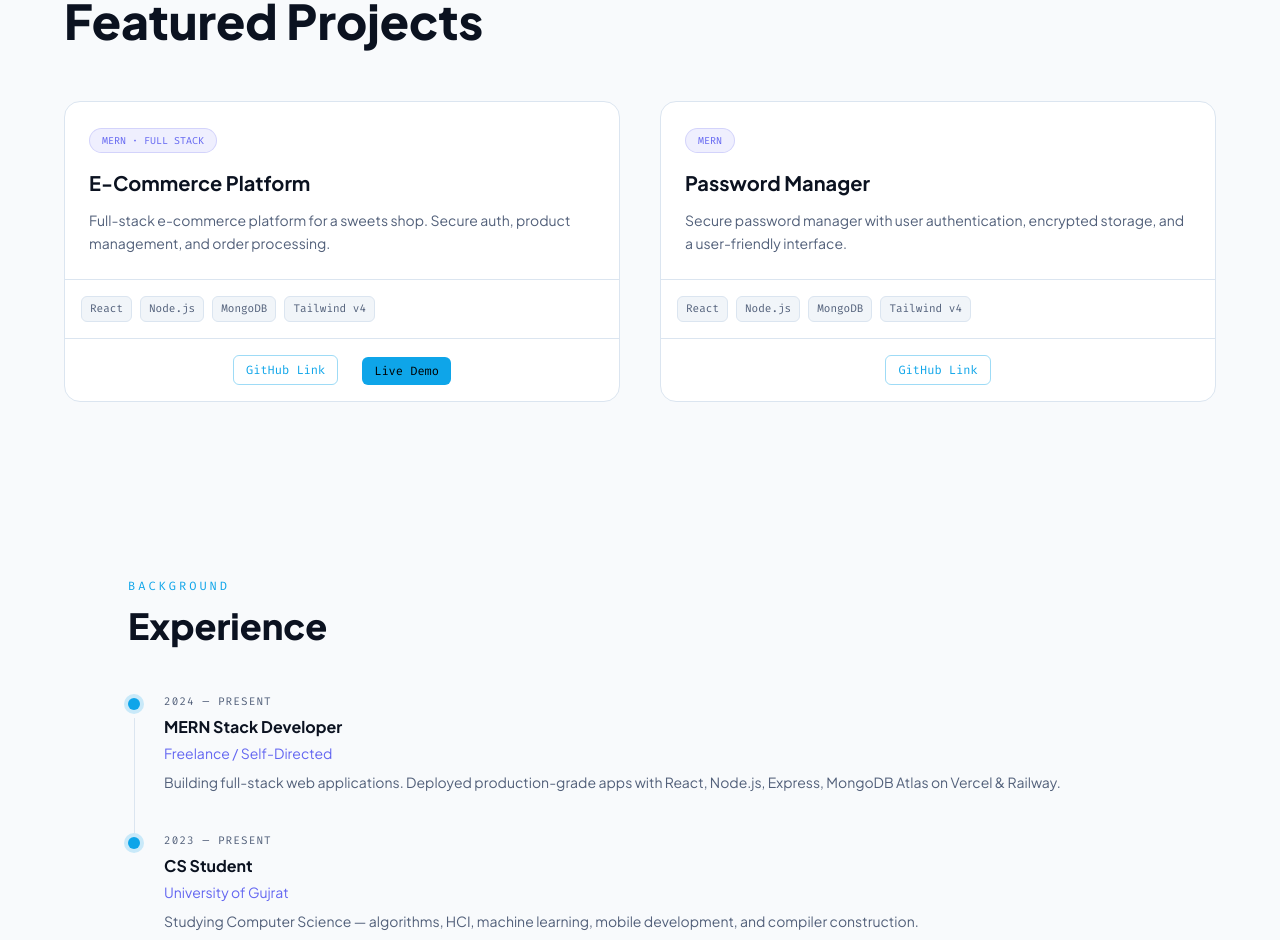
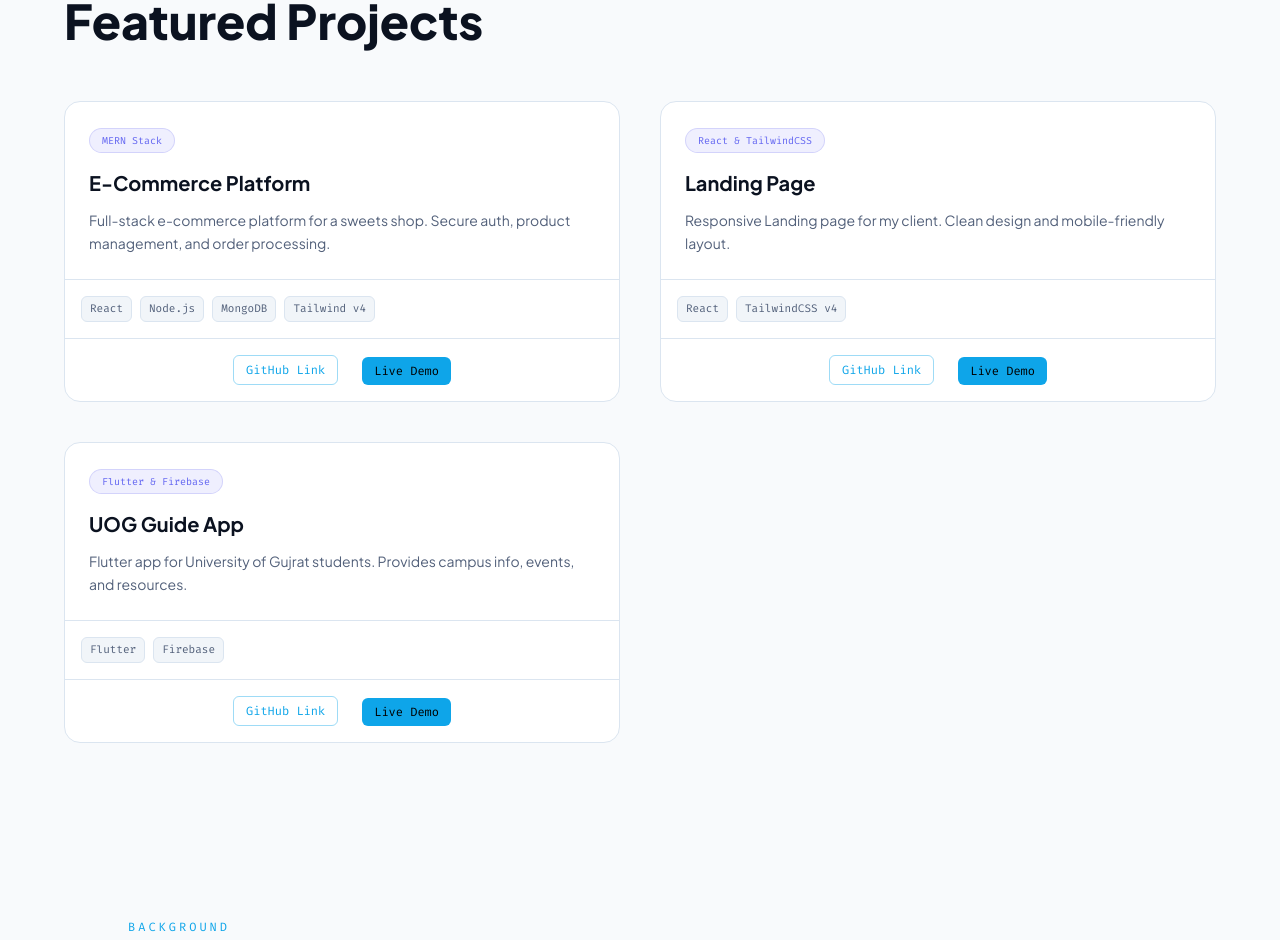
Before and after one commit to abdulquyoom4/My-Portfolio, a React (Vite) app: page / in a window 1280 px wide. Shown: the part 1500-2440 px from the top of the page. Built offline with nearby package versions, Linux system fonts and the light colour scheme.

Commit message:
added new projets

```diff
--- a/src/components/Projects.jsx
+++ b/src/components/Projects.jsx
@@ -1,7 +1,7 @@
 const projects = [
   {
     id: 1,
-    tag: 'MERN · FULL STACK',
+    tag: 'MERN Stack',
     name: 'E-Commerce Platform',
     desc: 'Full-stack e-commerce platform for a sweets shop. Secure auth, product management, and order processing.',
     techs: ['React', 'Node.js', 'MongoDB', 'Tailwind v4'],
@@ -10,12 +10,21 @@ const projects = [
   },
   {
     id: 2,
-    tag: 'MERN',
-    name: 'Password Manager',
-    desc: 'Secure password manager with user authentication, encrypted storage, and a user-friendly interface.',
-    techs: ['React', 'Node.js', 'MongoDB', 'Tailwind v4'],
+    tag: 'React & TailwindCSS',
+    name: 'Landing Page',
+    desc: 'Responsive Landing page for my client. Clean design and mobile-friendly layout.',
+    techs: ['React', 'TailwindCSS v4'],
     github: 'https://github.com/abdulquyoom4',
-    demo: '',
+    demo: 'https://hassnat-portfolio.vercel.app/',
+  },
+  {
+    id: 3,
+    tag: 'Flutter & Firebase',
+    name: 'UOG Guide App',
+    desc: 'Flutter app for University of Gujrat students. Provides campus info, events, and resources.',
+    techs: ['Flutter', 'Firebase'],
+    github: 'https://github.com/abdulquyoom4',
+    demo: 'https://uogguide.app/',
   },
 ]
 
```
